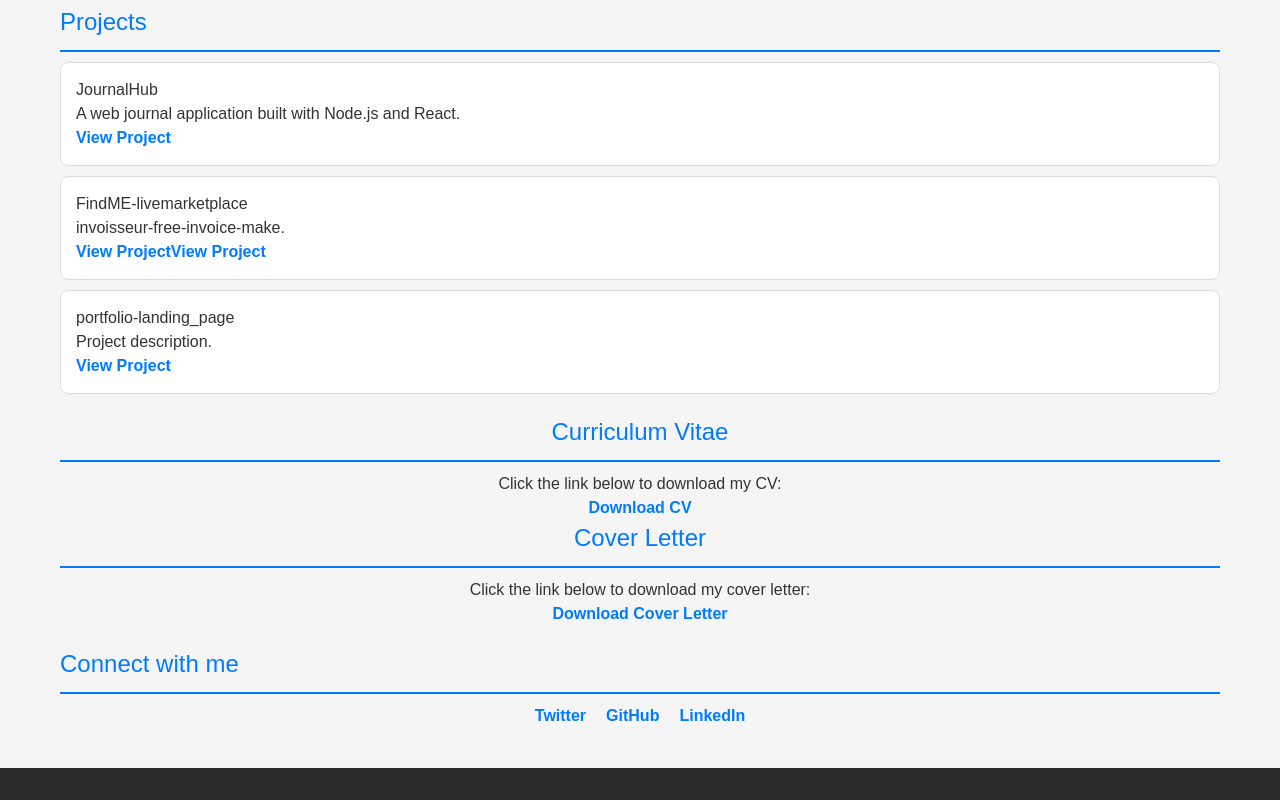
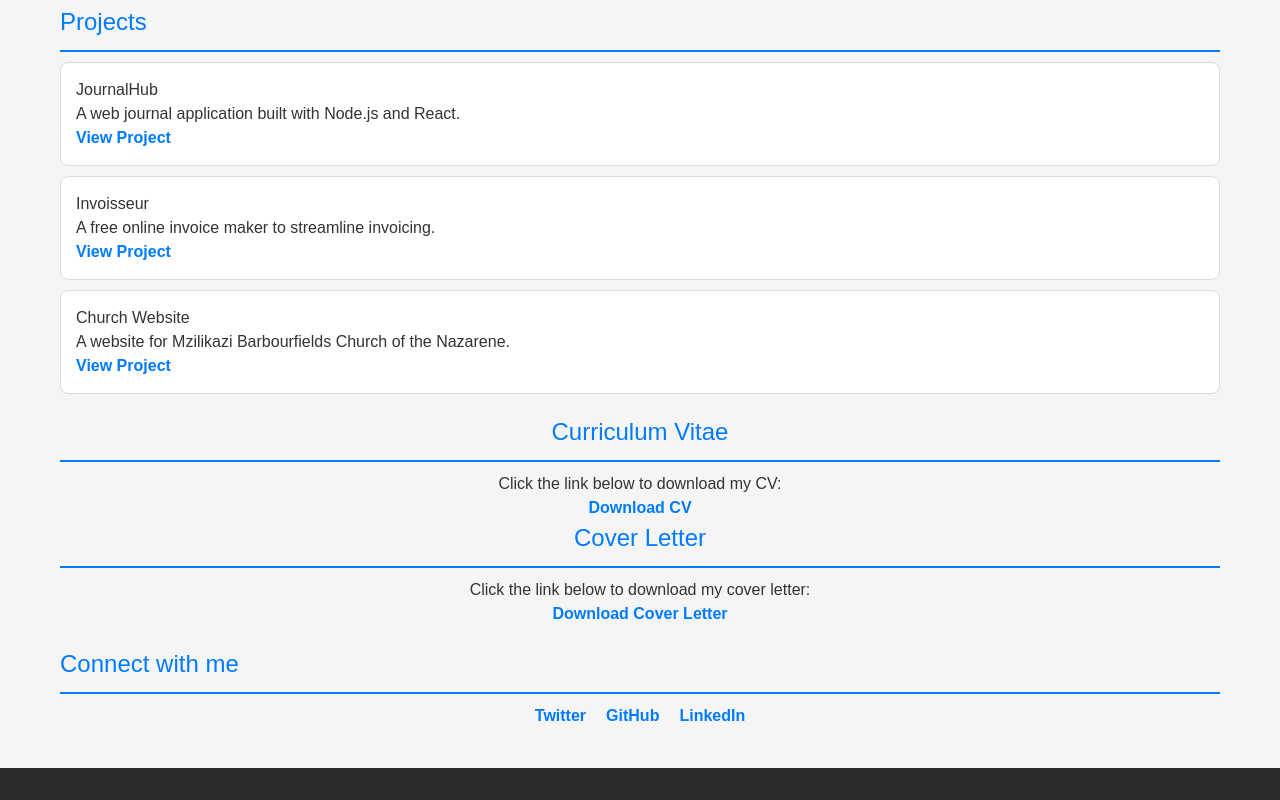
Before and after one commit to Monwabisindlovu/my-portfolio, a React (Create React App) app: page / in a window 1280 px wide. Shown: the part 1074-1874 px from the top of the page. Built offline with nearby package versions, Linux system fonts and the light colour scheme.

Commit message:
updating my portfolio

```diff
--- a/src/components/Projects.js
+++ b/src/components/Projects.js
@@ -9,15 +9,14 @@ const Projects = () => (
       <a href="https://github.com/legennd48/JournalHub">View Project</a>
     </div>
     <div className="project">
-      <h3>FindME-livemarketplace</h3>
-      <p>invoisseur-free-invoice-make.</p>
+      <h3>Invoisseur</h3>
+      <p>A free online invoice maker to streamline invoicing.</p>
       <a href="https://www.invoisseur-free-invoice-maker.com/">View Project</a>
-      <a href="https://github.com/dsampson94/invoisseur-next.com/">View Project</a>
     </div>
     <div className="project">
-      <h3>portfolio-landing_page</h3>
-      <p>Project description.</p>
-      <a href="https://monwabisindlovu.github.io/portfolio-landing_page/">View Project</a>
+      <h3>Church Website</h3> {/* New Project Title */}
+      <p>A website for Mzilikazi Barbourfields Church of the Nazarene.</p> {/* Description */}
+      <a href="https://mzilikazi-barbourfields-church-of-the-nazaren.vercel.app/">View Project</a> {/* Link */}
     </div>
   </section>
 );
```
